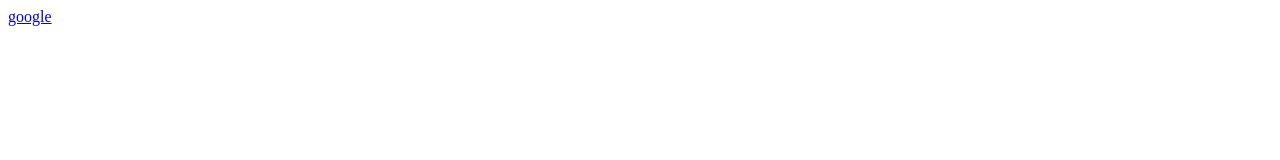
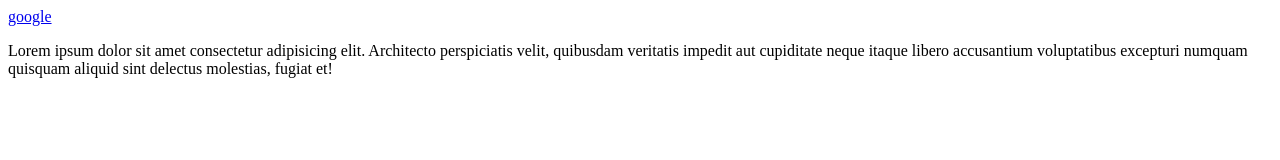
Before and after one commit to richarddia/git-one, a plain HTML site: page index.html in a window 1280 px wide. Drawn offline with Linux system fonts and the light colour scheme.

Commit message:
add a paragraph

```diff
--- a/index.html
+++ b/index.html
@@ -8,5 +8,10 @@
 </head>
 <body>
     <a href="www.google.com">google</a>
+    <p>
+        Lorem ipsum dolor sit amet consectetur adipisicing elit.
+        Architecto perspiciatis velit, quibusdam veritatis impedit aut cupiditate neque itaque libero
+        accusantium voluptatibus excepturi numquam quisquam aliquid sint delectus molestias, fugiat et!
+    </p>
 </body>
 </html>
```
